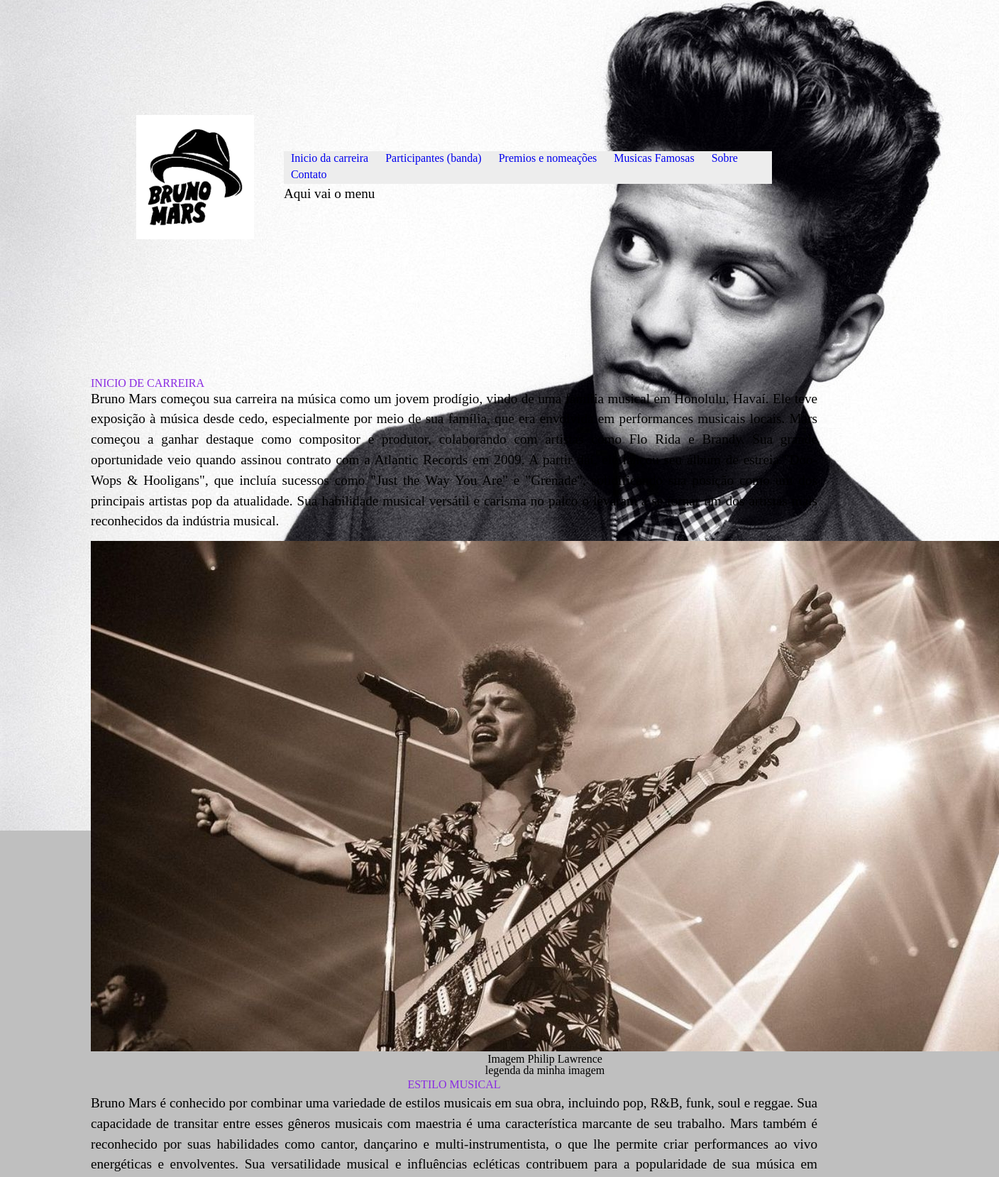
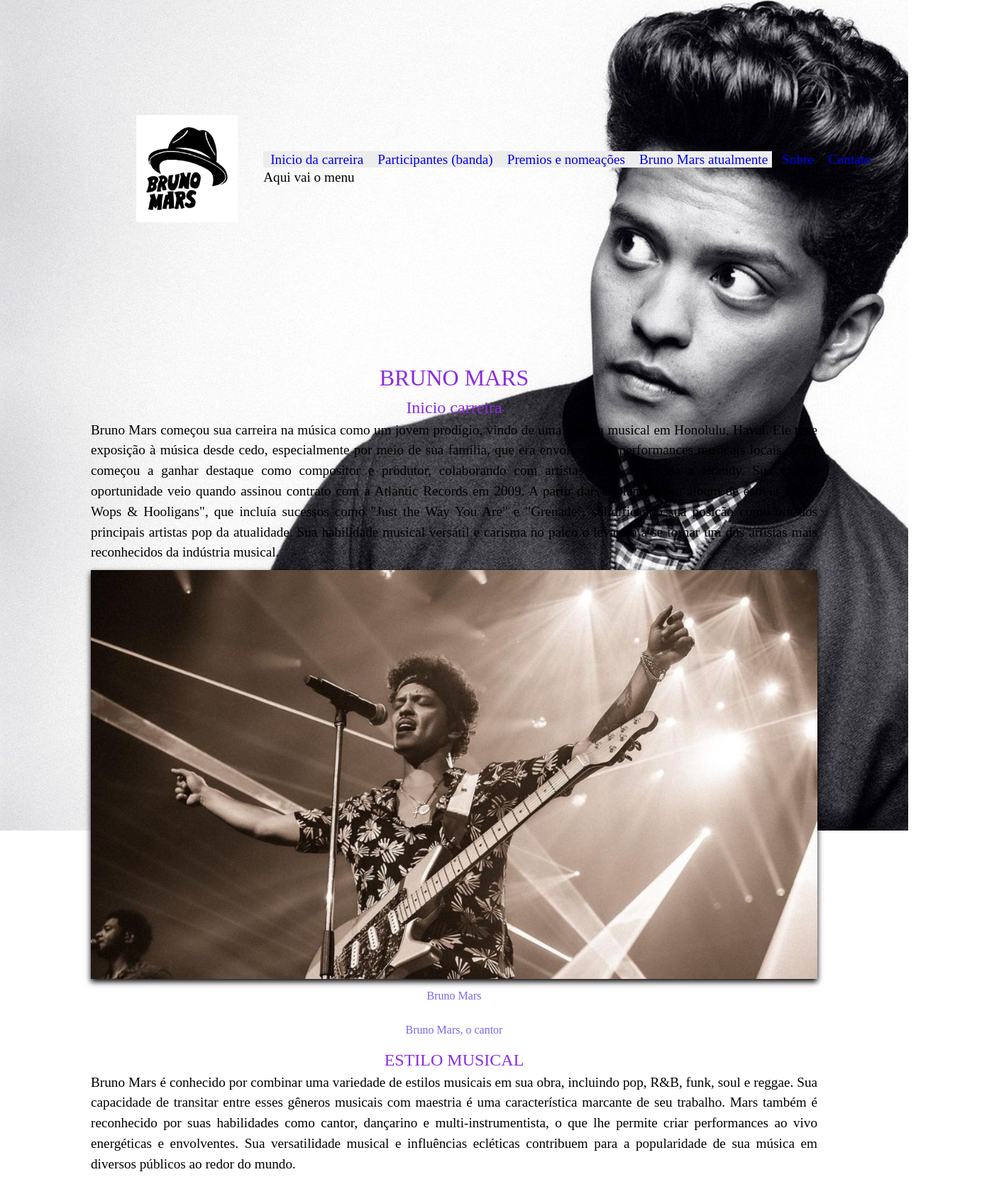
Before and after one commit to evellynfurtad0/MeuPrimeiroSite, a plain HTML site: page index.html in a window 1280 px wide. Shown: the part 30-1688 px from the top of the page at 71% size, 1408 px wide, since content can reach past the window. Drawn offline with Linux system fonts and the light colour scheme.

Commit message:
ajustes imagens e menu

```diff
--- a/css/estilo.css
+++ b/css/estilo.css
@@ -1,29 +1,37 @@
 body{
-    background-color: rgb(191, 191, 191);
+    background-color: rgb(255, 255, 255);
     background-image: url('../img/bruno_fundo.jpeg');
     background-repeat: no-repeat;
 }
 header{
     padding: 3%;
+    display: flex;
+    justify-content: space-between;
+    align-items: center;
 }
 #menu ul {
-   padding: 0%;
-   margin: 0%;
+   padding: 0px;
+   margin: 0px;
    background-color: #EDEDED;
    list-style: none;
+   display: flex;
 }
-#menu ul li { display: inline; }
+#menu ul li {
+     display: inline;
+     font-size: 1.2em;
+    }
 #menu ul li a {
     padding: 2px 10px;
     display: inline-block;
     text-decoration: none;
-    border-bottom: 3px solid #EDEDED;
+    white-space: nowrap;
+    border-bottom: 3px white
 }
 .logo{
 
 }
 nav{
-
+ width: 80%;
 }
 main{
     width: 80%;
@@ -38,11 +46,15 @@ footer{
 }
 h1{
     color: blueviolet;
+    line-height: 1.5;
+    text-align: center;
+    font-size: 2em;
 }
 h2 {
     color: blueviolet;
     line-height: 1.5;
     text-align: center;
+    font-size: 1.5em;
 }
 .logo img {
     width: 80%;
@@ -58,6 +70,7 @@ p{
     line-height: 1.5;
     font-size: 1.2em;
     text-align: justify;
+
 }
 figure {
     text-align: center;
@@ -67,3 +80,20 @@ figure {
     text-align: center;
     margin-top: 1%;
 }
+figure img {
+    display: block;
+    margin: 0 auto;
+    box-shadow: 0px 4px 8px;
+    max-width: 100%;
+    height: auto;
+}
+figure figcaption {
+    margin: 1.0em;
+    text-align: center;
+    color: mediumslateblue;
+}
+.titulos {
+ line-height: 3;
+ text-align: center;
+ font-weight: bold;
+}
--- a/index.html
+++ b/index.html
@@ -18,7 +18,7 @@
                 <li><a href="#">Inicio da carreira</a></li>
                 <li><a href="#">Participantes (banda)</a></li>
                 <li><a href="#">Premios e nomeações</a></li>
-                <li><a href="#">Musicas Famosas</a></li>
+                <li><a href="#">Bruno Mars atualmente</a></li>
                 <li><a href="#">Sobre</a></li>
                 <li><a href="#">Contato</a></li>
             </ul>
@@ -27,23 +27,25 @@
     </header>
     <main>
 
-           <h1 class="titulo">INICIO DE CARREIRA</h1>
+           <h1 class="titulo">BRUNO MARS</h1>
+           <p></p>
+           <h2>Inicio carreira</h2>
              <section> <p>Bruno Mars começou sua carreira na música como um jovem prodígio, vindo de uma família musical em Honolulu, Havaí. Ele teve exposição à música desde cedo, especialmente por meio de sua família, que era envolvida em performances musicais locais. Mars começou a ganhar destaque como compositor e produtor, colaborando com artistas como Flo Rida e Brandy. Sua grande oportunidade veio quando assinou contrato com a Atlantic Records em 2009. A partir daí, ele lançou seu álbum de estreia "Doo-Wops & Hooligans", que incluía sucessos como "Just the Way You Are" e "Grenade", solidificando sua posição como um dos principais artistas pop da atualidade. Sua habilidade musical versátil e carisma no palco o levaram a se tornar um dos artistas mais reconhecidos da indústria musical.</p> </section>
            <figure>
             <div class="caixa-imagem">
                 <figure>
                     <img src="img/imgbrunomars.jpg" alt="">
-                      <figcaption>Imagem Philip Lawrence</figcaption>
+                      <figcaption>Bruno Mars</figcaption>
                   </figure>
              </div>
-              <figcaption>legenda da minha imagem</figcaption>
+              <figcaption>Bruno Mars, o cantor </figcaption>
            </figure>
 
-            <h2>ESTILO MUSICAL</h2>
+            <h2 class="títulos">ESTILO MUSICAL</h2>
             <section> <p> Bruno Mars é conhecido por combinar uma variedade de estilos musicais em sua obra, incluindo pop, R&B, funk, soul e reggae. Sua capacidade de transitar entre esses gêneros musicais com maestria é uma característica marcante de seu trabalho. Mars também é reconhecido por suas habilidades como cantor, dançarino e multi-instrumentista, o que lhe permite criar performances ao vivo energéticas e envolventes. Sua versatilidade musical e influências ecléticas contribuem para a popularidade de sua música em diversos públicos ao redor do mundo.</p></section>
             <img src="" alt="">
 
-              <h2>Participantes (Banda)</h2>
+              <h2 class="títulos">PARTICIPANTES (BANDA)</h2>
                <section>
                 <p> Philip Lawrence
                     Conhecido como o "parceiro do crime" de Bruno Mars, Phil
@@ -124,7 +126,7 @@
                              </div>
             </section>
 
-            <h2>PREMIOS E NOMEAÇOES</h2>
+            <h2 class="títulos">PREMIOS E NOMEAÇOES</h2>
             <section>
                 <p>
                 O repertório de prémios e nomeações de Mars consiste em setenta e oito nomeações e dezesseis prémios ganhos. Em 2011, Mars recebeu onze nomeações aos Billboard Music Awards, cinco pela canção "Just The Way You Are" e seis por sua profissão.[95] Nos Grammy Awards, recebeu um total de vinte nomeações e venceu 11, uma na categoria "Melhor Performance Pop Vocal Masculina" por "Just The Way You Are" em 2010[96] e outra na categoria "Melhor Album Vocal Pop" com "Unorthodox Jukebox",[97] em 2016 ganhou mais dois prêmios com Uptown Funk nas categorias Gravação do ano e Melhor Performance Pop Dupla/Grupo.[98] No Grammy Awards de 2018, ganhou as seis categorias em que estava indicado, incluindo "Álbum do Ano". Na cerimónia de 2011 dos MTV Video Music Awards Japan, o cantor foi nomeado nas categorias "Melhor Vídeo Masculino" e "Melhor Cantor", tendo vencido apenas a primeira.[99] Em 2010, recebeu duas nomeações aos BET Awards nas categorias "Melhor Colaboração" e "Melhor Vídeo Masculino", mas não venceu nenhuma delas.[100]
@@ -135,14 +137,14 @@
 
                 Em 2018 "Mars" com seu 3º álbum de estúdio intitulado de 24k magic se tornou o álbum masculino mais premiado do século XIX. Incluindo 6 Grammys </p> </section>
 
-            <h2>BRUNO MARS ATUALMENTE</h2>
+            <h2 class="títulos">BRUNO MARS ATUALMENTE</h2>
             <section>
                 <p>Em 2024, Bruno Mars continua sendo uma figura proeminente na indústria musical. Ele tem mantido sua relevância lançando músicas de sucesso e realizando turnês ao redor do mundo. Além disso, Mars é conhecido por suas colaborações com outros artistas, bem como por seu envolvimento em projetos musicais inovadores. Sua capacidade de reinventar seu estilo e permanecer no topo da cena musical o mantém como uma das figuras mais influentes da indústria.</p>
             </section>
 
         </main>
         <footer class="rodape">
-            <p>Rodapé da Página</p>
+            <p>Criado por Evellyn Furtado</p>
         </footer>
 
 
```
